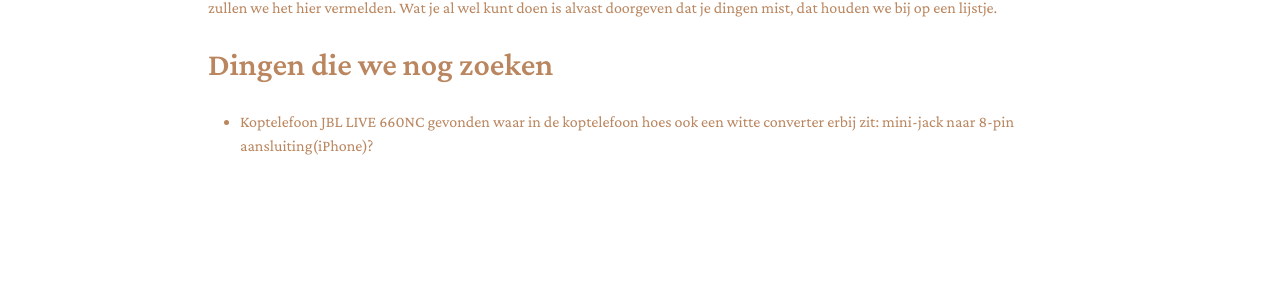
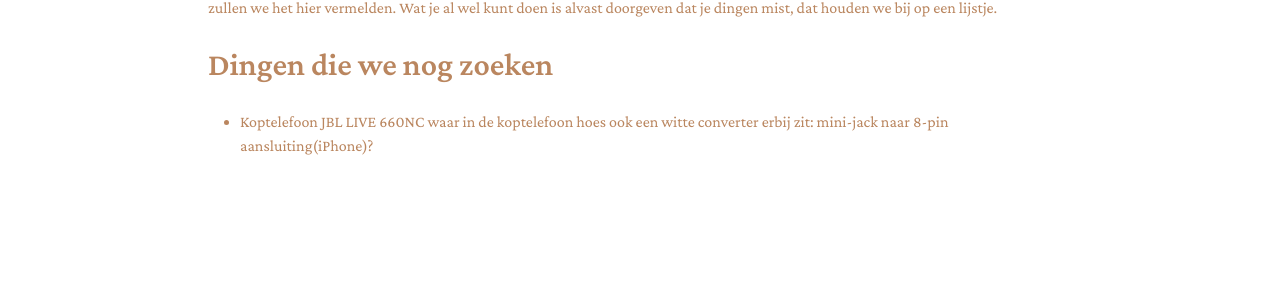
Before and after one commit to RubenSmit/bruiloftjeanineenruben.nl, a Jekyll site: the page built from gevonden_voorwerpen.markdown, in a window 1280 px wide. Shown: the part 834-1140 px from the top of the page. Built offline with Jekyll 4.4.1, drawn with Linux system fonts in a browser that asks for light colours.

Commit message:
update found

```diff
--- a/gevonden_voorwerpen.markdown
+++ b/gevonden_voorwerpen.markdown
@@ -7,4 +7,4 @@
 Het is nog een zooitje in de schuur dus we weten nog niet precies wat de gevonden voorwerpen zijn. Maar zodra we dingen vinden zullen we het hier vermelden. Wat je al wel kunt doen is alvast doorgeven dat je dingen mist, dat houden we bij op een lijstje.
 
 ## Dingen die we nog zoeken
-- Koptelefoon JBL LIVE 660NC gevonden waar in de koptelefoon hoes ook een witte converter erbij zit: mini-jack naar 8-pin aansluiting(iPhone)?
+- Koptelefoon JBL LIVE 660NC waar in de koptelefoon hoes ook een witte converter erbij zit: mini-jack naar 8-pin aansluiting(iPhone)?
```
